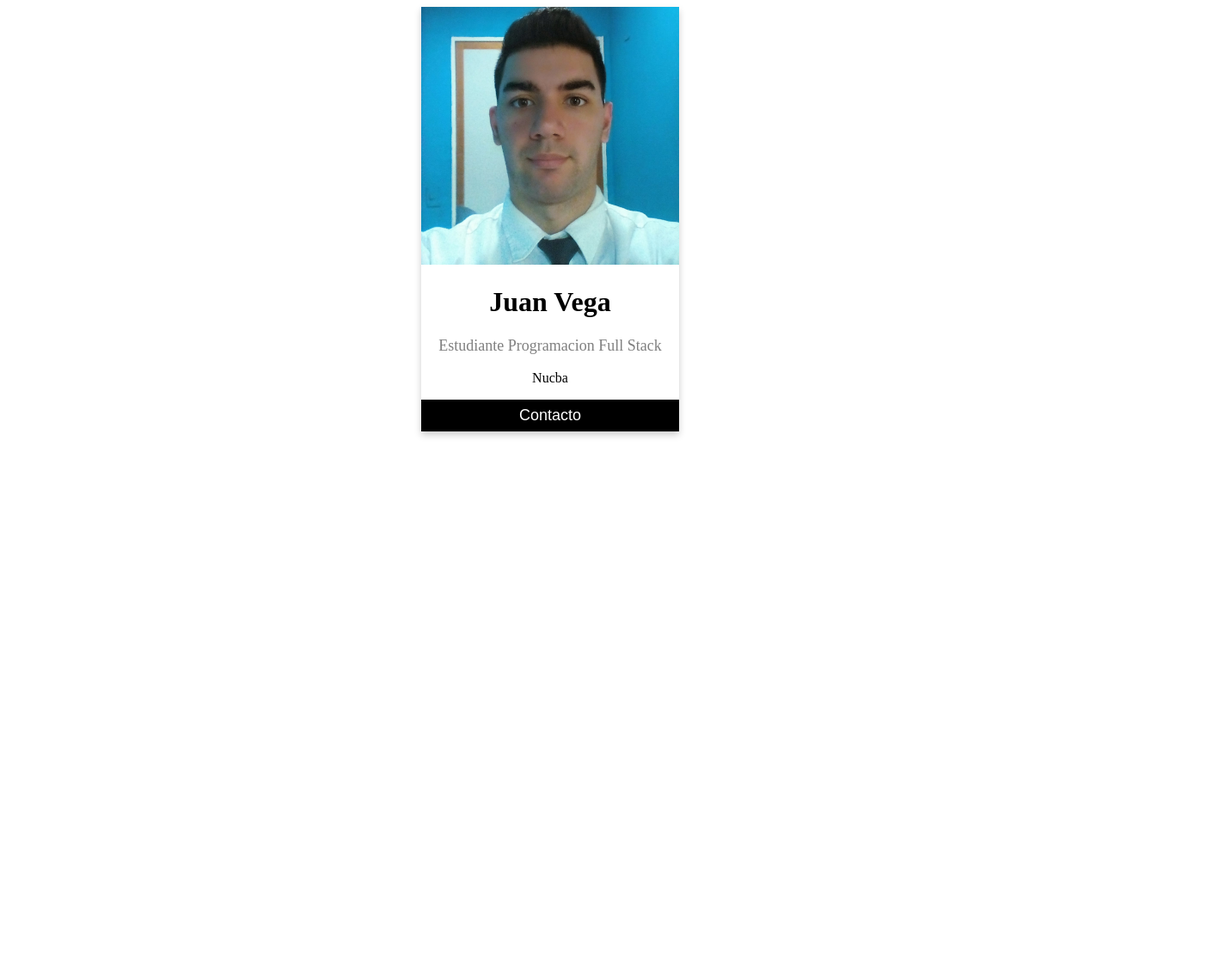
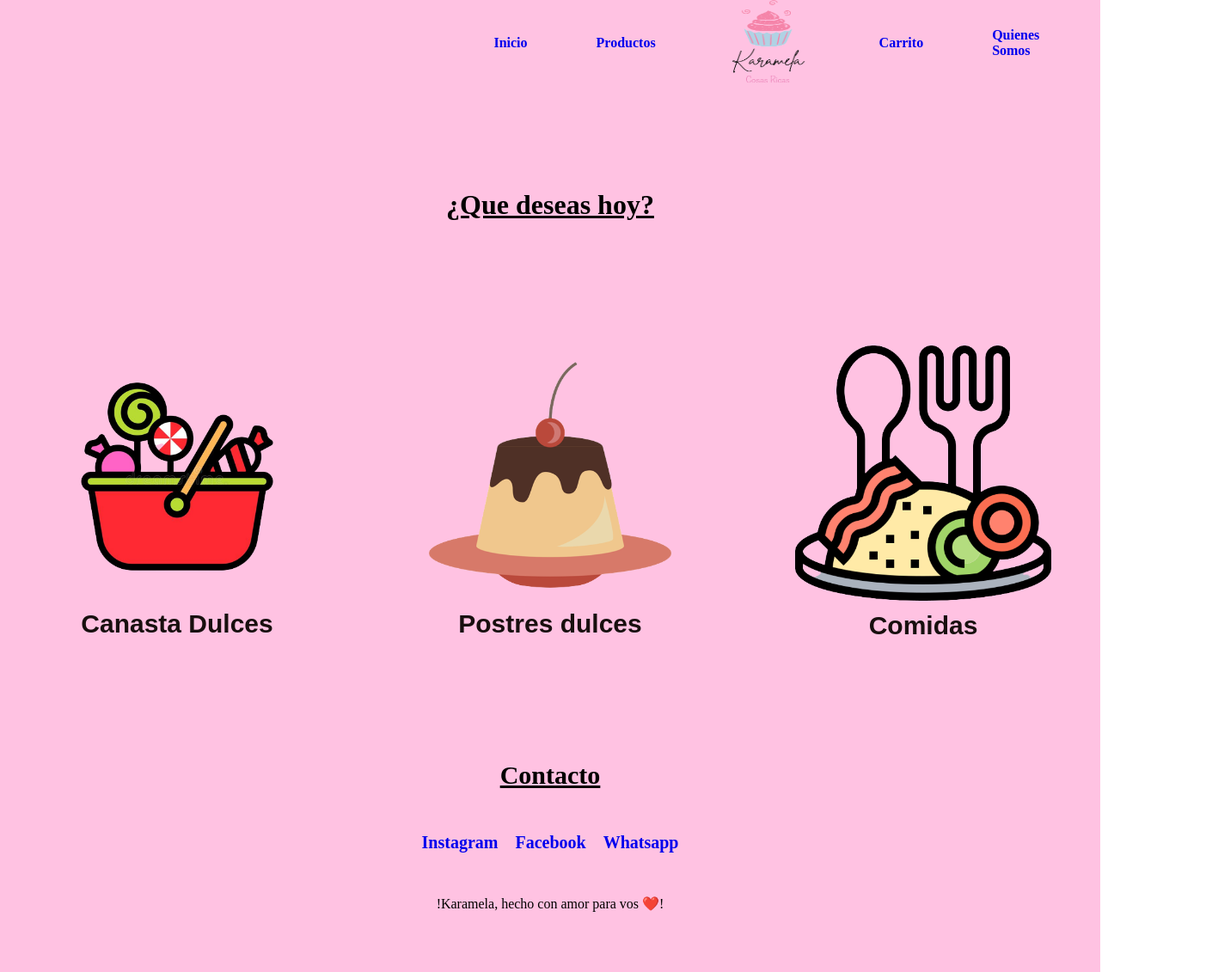
Before and after one commit to jvega0895/challenge-4, a plain HTML site: page index.html in a window 1280 px wide. Shown: the whole page at 86% size, 1403 px wide, since content can reach past the window. Before the commit the page ends 800 px from the top, so only its background shows below. Drawn offline with Linux system fonts and the light colour scheme.

Commit message:
Karamela Desktop

```diff
--- a/index.html
+++ b/index.html
@@ -4,22 +4,65 @@
     <meta charset="UTF-8">
     <meta http-equiv="X-UA-Compatible" content="IE=edge">
     <meta name="viewport" content="width=device-width, initial-scale=1.0">
+    <title>Karamela-CosasRicas</title>
     <link rel="stylesheet" href="./styles.css">
-    <title>Document</title>
 </head>
+<header>
+
+    <nav class="nav-bar">
+        <ul class="nav-bar-list">
+            <li>
+                <a href="#"> <strong>Inicio</strong></a>
+            </li>
+            <li>
+                <a href="#"> <strong>Productos</strong></a>
+            </li>
+            <li>
+                <img src="./Logos/Logo-Karamela2-removebg-preview.png" alt="Logo-Karamela2" class="Logo">
+            </li>
+            <li>
+                <a href="#"><strong>Carrito</strong></a>
+            </li>
+            <li>
+                <a href="#"> <strong>Quienes Somos</strong></a>
+            </li>
+        </ul>
+
+    </nav>
+</header>
 <body>
-    <div class="card">
-        <img src="./foto-Juan.jpg" alt="Juan" style="width:100%">
-        <h1>Juan Vega</h1>
-        <p class="title"> Estudiante Programacion Full Stack</p>
-        <p>Nucba</p>
-        <a href="#"> <i class="fa-dribbble"></i></a>
-        <a href="#"> <i class="fa-twitter"></i></a>
-        <a href="#"> <i class="fa-linkedin"></i></a>
-        <a href="#"> <i class="fa-facebook"></i></a>
-        <p>
-            <button>Contacto</button>
-        </p>
-    </div>
+    <section id="products">
+        <h2>¿Que deseas hoy?</h2>
+        <div class="products-category">
+            <button class="canasta">
+                <img src="./iconos dulces/logo_canasta-removebg-preview.png" alt="Canasta">
+                <p>Canasta Dulces</p>
+            </button>
+            <button class="postre">
+                <img src="./iconos dulces/icono-postres-removebg-preview.png" alt="Postres">
+                <p>Postres dulces</p>
+            </button>
+            <button class="comida">
+                <img src="./iconos dulces/icono-almuerzos-removebg-preview.png" alt="Comidas">
+                <p>Comidas</p>
+            </button>
+        </div>
+
+    </section>
+    <footer id="contacto">
+        <h3>Contacto</h3>
+        <ul>
+            <li>
+                <a href="#">Instagram</a>
+            </li>
+            <li>
+                <a href="#">Facebook</a>
+            </li>
+            <li>
+                <a href="#">Whatsapp</a>
+            </li>
+        </ul>
+            <p>!Karamela, hecho con amor para vos ❤️!</p>
+    </footer>
 </body>
 </html>
--- a/styles.css
+++ b/styles.css
@@ -1,34 +1,167 @@
-.card {
-    box-shadow: 0 4px 8px 0 rgba(0, 0, 0, 0.2);
-    max-width: 300px;
-    margin: auto;
-    text-align: center;
+:root {
+    --fondo:#FFC2E2;
+    --text:rgb(24, 15, 15);
+    --fondo2:rgb(171, 168, 168);
+}
+* {
+    box-sizing: border-box;
+    margin: 0;
+    padding: 0;
+    text-decoration: none;
+    list-style-type: none;
+}
+header {
+    width: 100%;
+    height: 100px;
+    background: var(--fondo);
+    display: flex;
+    justify-content: space-between;
+    align-items: center;
+    padding: 30px 0px;
+
+}
+.Logo {
+    width: 100px;
+    height: 100px;
+
+
+
 }
 
-.title {
-    color: grey;
-    font-size: 18px;
+.nav-bar,
+.nav-bar-list {
+    display: flex;
+    justify-content: space-around;
+    align-items: center;
+    padding: 30%;
+    gap: 80px;
+
+}
+#products {
+    display: flex;
+    flex-direction: column;
+    justify-content: center;
+    align-items: center;
+    padding: 70px 0;
+    gap: 50px;
+    background: var(--fondo);
+
+}
+#products h2 {
+    font-size: 32px;
+    font-weight: 600;
+    margin-bottom: 40px;
+    text-decoration: underline;
+    padding: 50px 0px;
 }
 
-button {
-    border: none;
-    outline: 0;
-    display: inline-block;
-    padding: 8px;
-    color: white;
-    background-color: #000;
-    text-align: center;
-    cursor: pointer;
-    width: 100%;
-    font-size: 18px;
+.products-category {
+    display: flex;
+    justify-content: center;
+    align-items: center;
+    white-space: wrap ;
+    gap: 50px;
 }
 
-a{
-    text-decoration: none;
-    font-size: 22px;
-    color: black;
+
+.canasta {
+    width: 30%;
+    height: 30%;
+    cursor: pointer;
+    background: var(--fondo);
+    border: none;
+
 }
 
-button:hover, a:hover {
-    opacity: 0.7;
+.postre {
+    width: 30%;
+    height: 30%;
+    cursor: pointer;
+    background: var(--fondo);
+    border: none;
+
 }
+
+.comida {
+    width: 30%;
+    height: 30%;
+    cursor: pointer;
+    background: var(--fondo);
+    border: none;
+
+}
+.canasta img {
+    width: 80%;
+    height: 80%;
+}
+
+
+.postre img {
+    width: 80%;
+    height: 80%;
+
+}
+
+
+.comida img {
+    width: 80%;
+    height: 80%;
+}
+
+.canasta p {
+    color: var(--text);
+    font-size: 30px;
+    font-weight: 700;
+}
+ .postre p {
+    color: var(--text);
+    font-size: 30px;
+    font-weight: 700;
+ }
+
+ .comida {
+    color: var(--text);
+    font-size: 30px;
+    font-weight: 700;
+ }
+
+.canasta:hover {
+    transform: scale(1.1);
+}
+
+.postre:hover {
+    transform: scale(1.1);
+}
+
+.comida:hover {
+    transform: scale(1.1);
+}
+ #contacto {
+    display: flex;
+    flex-direction: column;
+    justify-content: center;
+    align-items: center;
+    padding: 70px 0;
+    gap: 50px;
+    background: var(--fondo);
+
+ }
+
+ #contacto h3 {
+    font-size: 30px;
+    font-weight: 700;
+    text-decoration: underline;
+ }
+
+ #contacto ul {
+    display: flex;
+    justify-content: space-between;
+    align-items: center;
+    gap: 20px;
+
+ }
+
+ #contacto li {
+    font-size: 20px;
+    font-weight: 800;
+ }
```
Also changed, not shown: Logos/Logo simple para pasteleria rosa.jpg (added), Logos/Logo-Karamela.png (added), Logos/Logo-Karamela2-removebg-preview.png (added), Logos/Logo-Karamela2.png (added), Logos/icono-carrito.png (added), foto-Juan.jpg (deleted), iconos dulces/icono-almuerzos-removebg-preview.png (added), iconos dulces/icono-postres-removebg-preview.png (added), iconos dulces/logo_canasta-removebg-preview.png (added).
